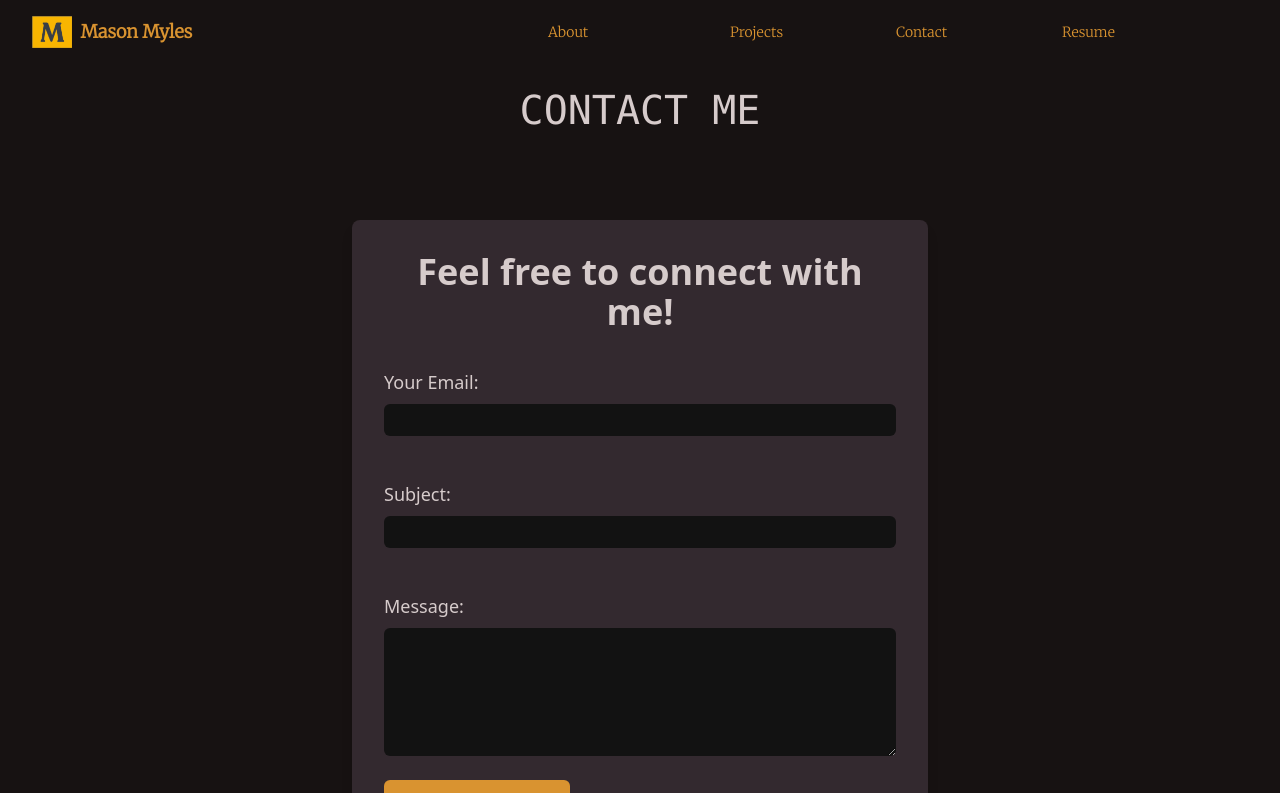
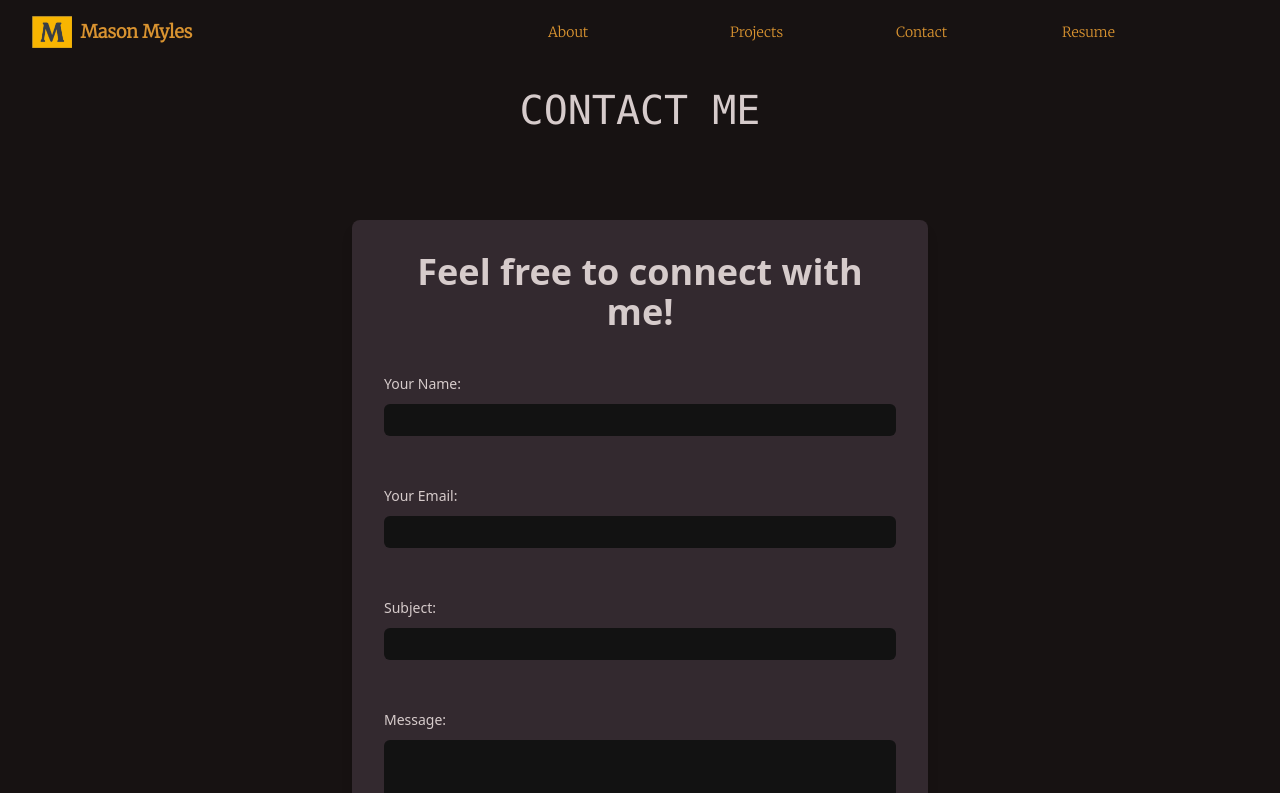
Before and after one commit to minisodan/my-portfolio, a React (Create React App) app: page /contact in a window 1280 px wide. Shown: the top 793 px of the page. Built offline with nearby package versions, Linux system fonts and the light colour scheme.

Commit message:
GitHub api (#19)
* GitHub api (#13) (#14)

* learning how to use fetch with js.

* edit work so name fits

* commit message

* navbar work

* nav bar changes on branch

* finished project :D

* okay quick fix

* okay quick fix

* okay quick fix

* maybe not i cant commit

```diff
--- a/package.json
+++ b/package.json
@@ -18,6 +18,7 @@
     "@testing-library/user-event": "^13.5.0",
     "axios": "^1.6.2",
     "daisyui": "^2.22.0",
+    "emailjs-com": "^3.2.0",
     "framer-motion": "^11.1.9",
     "react": "^18.2.0",
     "react-dom": "^18.2.0",
--- a/src/Componenets/NavBar.jsx
+++ b/src/Componenets/NavBar.jsx
@@ -5,7 +5,7 @@ import Logo from "../Logo/Logo2.png";
 
 function NavBar() {
   const resumeUrl =
-    "https://drive.google.com/file/d/1sancvf_dwRP-X40qa5S80kxq0rsVtgcs/view?usp=sharing";
+    "https://drive.google.com/file/d/1NHmHqUzOinYWDMU_AHUXvZkQ80t9LYyt/view?usp=sharing";
 
   const navigation = [
     { name: "Mason Myles", href: "/", current: true },
--- a/src/Componenets/pages/Contact.jsx
+++ b/src/Componenets/pages/Contact.jsx
@@ -1,17 +1,52 @@
 import React, { useState } from "react";
-import "./Styles/Contact.css";
 import { FontAwesomeIcon } from "@fortawesome/react-fontawesome";
 import { faEnvelope } from "@fortawesome/free-regular-svg-icons";
 import { faGoogle } from "@fortawesome/free-brands-svg-icons";
-import { background } from "@chakra-ui/react";
+import emailjs from "emailjs-com";
 
 function Contact() {
+  const [nameContent, setNameContent] = useState("");
   const [emailContent, setEmailContent] = useState("");
   const [subjectContent, setSubjectContent] = useState("");
   const [messageContent, setMessageContent] = useState("");
+  const [alertMessage, setAlertMessage] = useState("");
+  const [alertType, setAlertType] = useState(""); // New state to track success or failure
 
   const handleInputChange = (e, setContent) => {
     setContent(e.target.value);
+  };
+
+  const handleSubmit = (e) => {
+    e.preventDefault();
+
+    // EmailJS service parameters
+    const serviceID = "service_hrljd1b";
+    const templateID = "template_s8y3t6h";
+    const userID = "YaTTAzu5k_n6liWHq";
+
+    // EmailJS template parameters
+    const templateParams = {
+      from_name: nameContent,
+      from_email: emailContent,
+      subject: subjectContent,
+      message: messageContent,
+    };
+
+    // Sending the email using EmailJS
+    emailjs
+      .send(serviceID, templateID, templateParams, userID)
+      .then((response) => {
+        console.log("Email sent successfully", response);
+        setAlertMessage("Email sent successfully!");
+        setAlertType("success");
+        // Reset form fields or show a success message
+      })
+      .catch((error) => {
+        console.error("Failed to send email", error);
+        setAlertMessage("Failed to send email. Please try again later.");
+        setAlertType("failure");
+        // Handle error, e.g., show error message to the user
+      });
   };
 
   return (
@@ -26,12 +61,22 @@ function Contact() {
             Feel free to connect with me!
           </h1>
           <div className="contact">
-            <form
-              action="mailto:mylesmasonn@gmail.com"
-              method="post"
-              encType="text/plain"
-            >
+            <form onSubmit={handleSubmit}>
               <label className="text-xl sm:text-2xl block">
+                <span className="label-text">Your Name:</span>
+                <input
+                  type="text"
+                  name="name"
+                  className={`block w-full border-gray-300 rounded-md mt-2 focus:ring focus:ring-indigo-200 focus:border-indigo-500 ${
+                    nameContent ? "text-black" : ""
+                  }`}
+                  value={nameContent}
+                  onChange={(e) => handleInputChange(e, setNameContent)}
+                  required
+                />
+              </label>
+              <br />
+              <label className="text-xl sm:text-2xl block mt-4">
                 <span className="label-text">Your Email:</span>
                 <input
                   type="email"
@@ -39,6 +84,7 @@ function Contact() {
                   className={`block w-full border-gray-300 rounded-md mt-2 focus:ring focus:ring-indigo-200 focus:border-indigo-500 ${
                     emailContent ? "text-black" : ""
                   }`}
+                  value={emailContent}
                   onChange={(e) => handleInputChange(e, setEmailContent)}
                   required
                 />
@@ -52,6 +98,7 @@ function Contact() {
                   className={`block w-full border-gray-300 rounded-md mt-2 focus:ring focus:ring-indigo-200 focus:border-indigo-500 ${
                     subjectContent ? "text-black" : ""
                   }`}
+                  value={subjectContent}
                   onChange={(e) => handleInputChange(e, setSubjectContent)}
                   required
                 />
@@ -65,6 +112,7 @@ function Contact() {
                   className={`block w-full border-gray-300 rounded-md mt-2 focus:ring focus:ring-indigo-200 focus:border-indigo-500 ${
                     messageContent ? "text-black" : ""
                   }`}
+                  value={messageContent}
                   onChange={(e) => handleInputChange(e, setMessageContent)}
                   required
                 />
@@ -77,6 +125,15 @@ function Contact() {
               >
                 Send Email <FontAwesomeIcon icon={faEnvelope} />
               </button>
+              {alertMessage && (
+                <div
+                  className={`text-xl text-center mt-4 ${
+                    alertType === "success" ? "text-green-500" : "text-red-500"
+                  }`}
+                >
+                  {alertMessage}
+                </div>
+              )}
             </form>
             <ul className="flex items-center space-x-4 mt-8">
               <li>
--- a/src/Componenets/pages/Home.jsx
+++ b/src/Componenets/pages/Home.jsx
@@ -81,23 +81,32 @@ function Home() {
             padding: "2rem",
           }}
         >
-          <h2 className="text-2xl font-bold mb-4" style={{ color: "inherit" }}>
-            Featured Project
-          </h2>
           {featuredRepo && (
             <div className="text-center">
               <img
                 src={featuredRepo.owner.avatar_url}
                 alt="Project"
                 className="rounded-full h-60 w-60 m-3"
+                style={{ margin: "auto" }}
               />
-              <h3 className="text-lg">{featuredRepo.name}</h3>
-              <p style={{ color: "inherit", fontSize: "1.2rem" }}>
+              <h2
+                className="text-2xl font-bold m-4"
+                style={{ color: "inherit" }}
+              >
+                {featuredRepo.name
+                  .toLowerCase()
+                  .replace(/\b\w/g, (c) => c.toUpperCase())}
+              </h2>
+              <p
+                style={{
+                  color: "inherit",
+                  fontSize: "1.2rem",
+                  marginBottom: "1rem",
+                }}
+              >
                 {featuredRepo.description}
               </p>
-            </div>
-          )}
-          <div className="mt-8 text-center">
+              <div className="mt-auto">
                 <a
                   href={featuredRepo && featuredRepo.html_url}
                   target="_blank"
@@ -112,6 +121,8 @@ function Home() {
                 </a>
               </div>
             </div>
+          )}
+        </div>
       </div>
     </div>
   );
```
Also changed, not shown: 1 other file (tests, documents, lock files or other folders). Lines whose indentation alone changed are shown as unchanged.
